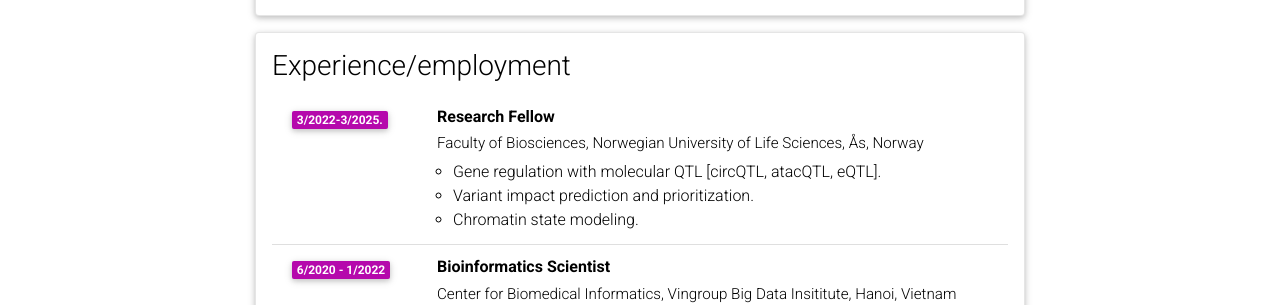
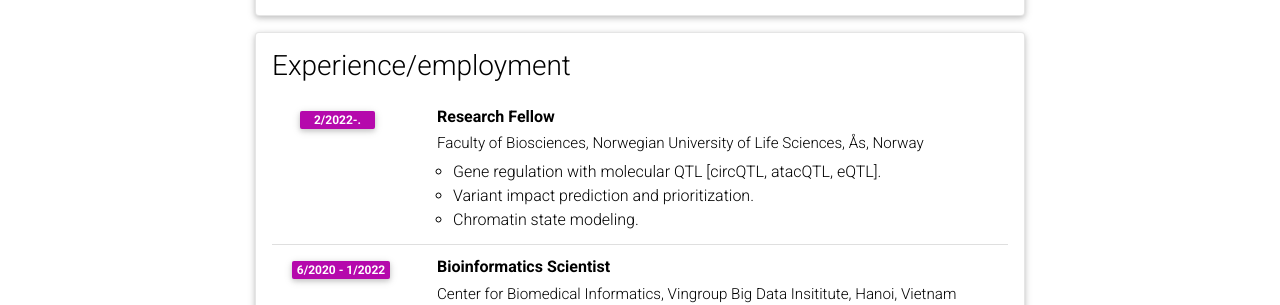
Before and after one commit to datngu/academic, a Jekyll site: the page built from _pages/cv.md, in a window 1280 px wide and 900 px high, scrolled down 574 px. Shown: the part 147-452 px from the top of the window. Built offline with Jekyll 4.4.1, drawn with Linux system fonts in a browser that asks for light colours; comment, search, counter and statistics services are not loaded; a style sheet for code colours, icons or effects is not loaded.

Commit message:
reverse 2023

```diff
--- a/_data/cv.yml
+++ b/_data/cv.yml
@@ -35,7 +35,7 @@
 
     - title: Research Fellow
       institution: Faculty of Biosciences, Norwegian University of Life Sciences, Ås, Norway
-      year: 3/2022-3/2025.
+      year: 2/2022-.
       description:
         - Gene regulation with molecular QTL [circQTL, atacQTL, eQTL].
         - Variant impact prediction and prioritization.
```
